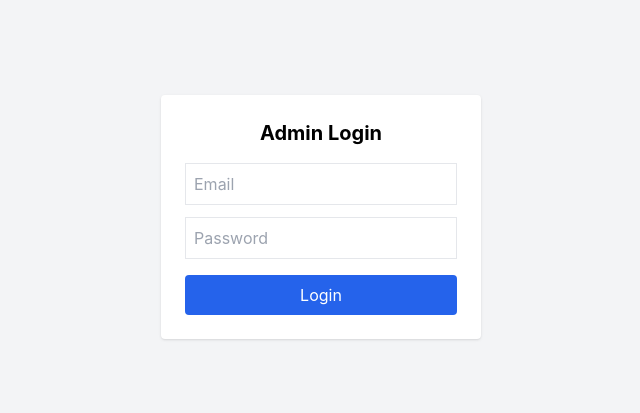
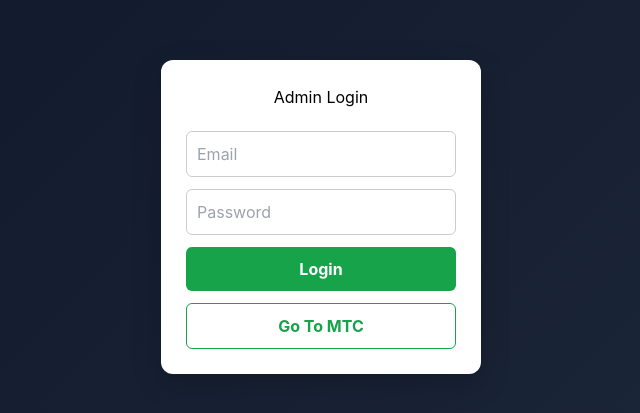
Before and after one commit to Joel123tony/CHURCH, a React (Vite) app: page /admin/login in a window 1280 px wide. Shown: the part 183-596 px from the top of the page, without its empty margins (319-959 px from the left). Built offline with nearby package versions, Linux system fonts and the light colour scheme; no server answers.

Commit message:
login page

```diff
--- a/src/pages/Login.jsx
+++ b/src/pages/Login.jsx
@@ -1,8 +1,6 @@
 import { useState } from "react";
-import axios from "axios";
 import { useNavigate } from "react-router-dom";
-
-const API = "/api/auth/login";
+import API from "../api/axios";
 
 export default function Login() {
   const [email, setEmail] = useState("");
@@ -11,76 +9,118 @@ export default function Login() {
 
   const navigate = useNavigate();
 
-  const login = async () => {
+  /* ================= LOGIN ================= */
+  const handleLogin = async () => {
     try {
       setLoading(true);
 
-      const res = await axios.post(API, {
+      const res = await API.post("/auth/login", {
         email,
         password,
       });
 
-      console.log("LOGIN RESPONSE:", res.data);
+      // store token (example)
+      localStorage.setItem("token", res.data.token);
 
-      if (!res.data.token) {
-        alert("No token received from server");
-        return;
-      }
-
-      localStorage.setItem("token", res.data.token);
-      localStorage.setItem(
-        "user",
-        JSON.stringify(res.data.user)
-      );
-
-      alert("Login Successful");
-
-      navigate("/admin");
+      navigate("/admin"); // redirect admin dashboard
     } catch (err) {
-      console.error("LOGIN ERROR:", err);
-
-      alert(
-        err?.response?.data?.message ||
-        err?.response?.data?.error ||
-        err.message ||
-        "Login failed"
-      );
+      alert(err.response?.data?.message || "Login failed");
     } finally {
       setLoading(false);
     }
   };
 
   return (
-    <div className="h-screen flex items-center justify-center bg-gray-100">
-      <div className="bg-white p-6 shadow rounded w-80">
-        <h2 className="text-xl font-bold mb-4 text-center">
-          Admin Login
-        </h2>
+    <div style={styles.container}>
+      <div style={styles.card}>
+        <h2 style={styles.title}>Admin Login</h2>
 
         <input
-          type="email"
+          style={styles.input}
           placeholder="Email"
-          className="border p-2 w-full mb-3"
           value={email}
           onChange={(e) => setEmail(e.target.value)}
         />
 
         <input
+          style={styles.input}
           type="password"
           placeholder="Password"
-          className="border p-2 w-full mb-4"
           value={password}
           onChange={(e) => setPassword(e.target.value)}
         />
 
+        {/* LOGIN BUTTON */}
         <button
-          onClick={login}
+          onClick={handleLogin}
+          style={styles.loginBtn}
           disabled={loading}
-          className="bg-blue-600 text-white w-full py-2 rounded"
         >
           {loading ? "Logging in..." : "Login"}
+        </button>
+
+        {/* GO TO CLIENT SITE BUTTON */}
+        <button
+          onClick={() => (window.location.href = "/")}
+          style={styles.clientBtn}
+        >
+          Go To MTC
         </button>
       </div>
     </div>
   );
 }
+
+/* ================= STYLES ================= */
+const styles = {
+  container: {
+    height: "100vh",
+    display: "flex",
+    justifyContent: "center",
+    alignItems: "center",
+    background: "linear-gradient(135deg, #0f172a, #1e293b)",
+  },
+
+  card: {
+    width: "320px",
+    padding: "25px",
+    borderRadius: "12px",
+    background: "#fff",
+    boxShadow: "0 10px 30px rgba(0,0,0,0.2)",
+    display: "flex",
+    flexDirection: "column",
+    gap: "12px",
+  },
+
+  title: {
+    textAlign: "center",
+    marginBottom: "10px",
+  },
+
+  input: {
+    padding: "10px",
+    borderRadius: "6px",
+    border: "1px solid #ccc",
+    outline: "none",
+  },
+
+  loginBtn: {
+    padding: "10px",
+    border: "none",
+    borderRadius: "6px",
+    background: "#16a34a",
+    color: "#fff",
+    cursor: "pointer",
+    fontWeight: "bold",
+  },
+
+  clientBtn: {
+    padding: "10px",
+    border: "1px solid #16a34a",
+    borderRadius: "6px",
+    background: "transparent",
+    color: "#16a34a",
+    cursor: "pointer",
+    fontWeight: "bold",
+  },
+};
```
